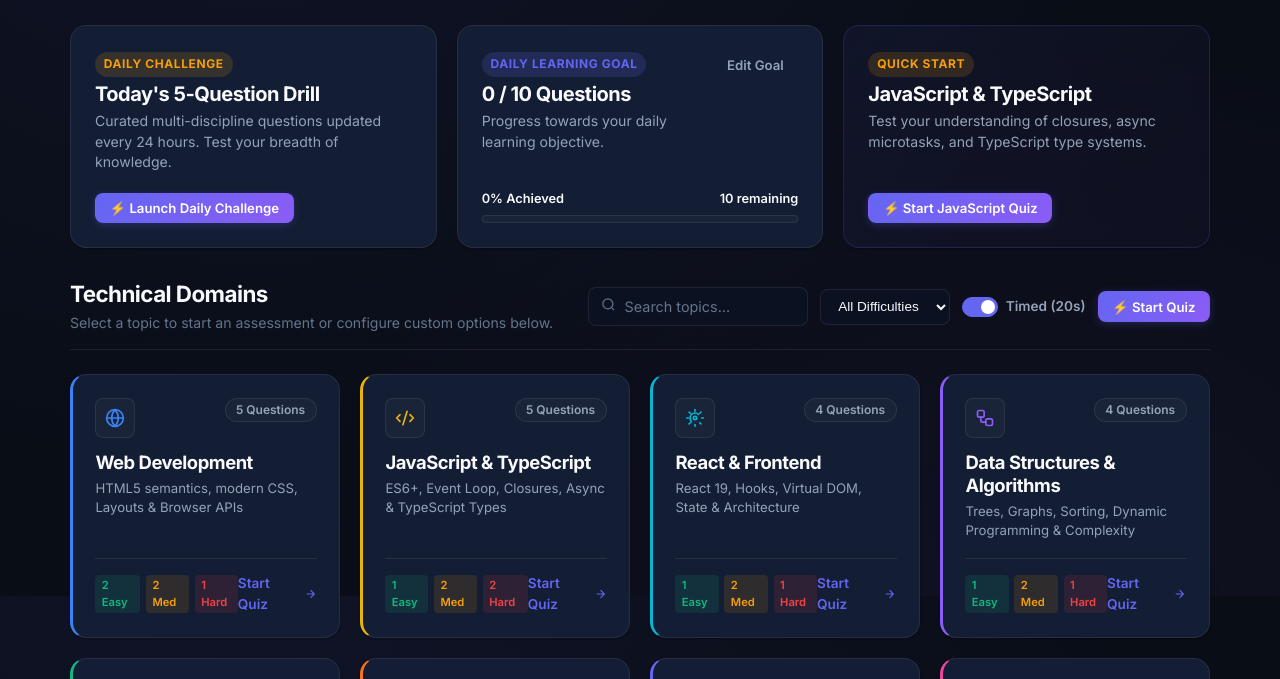
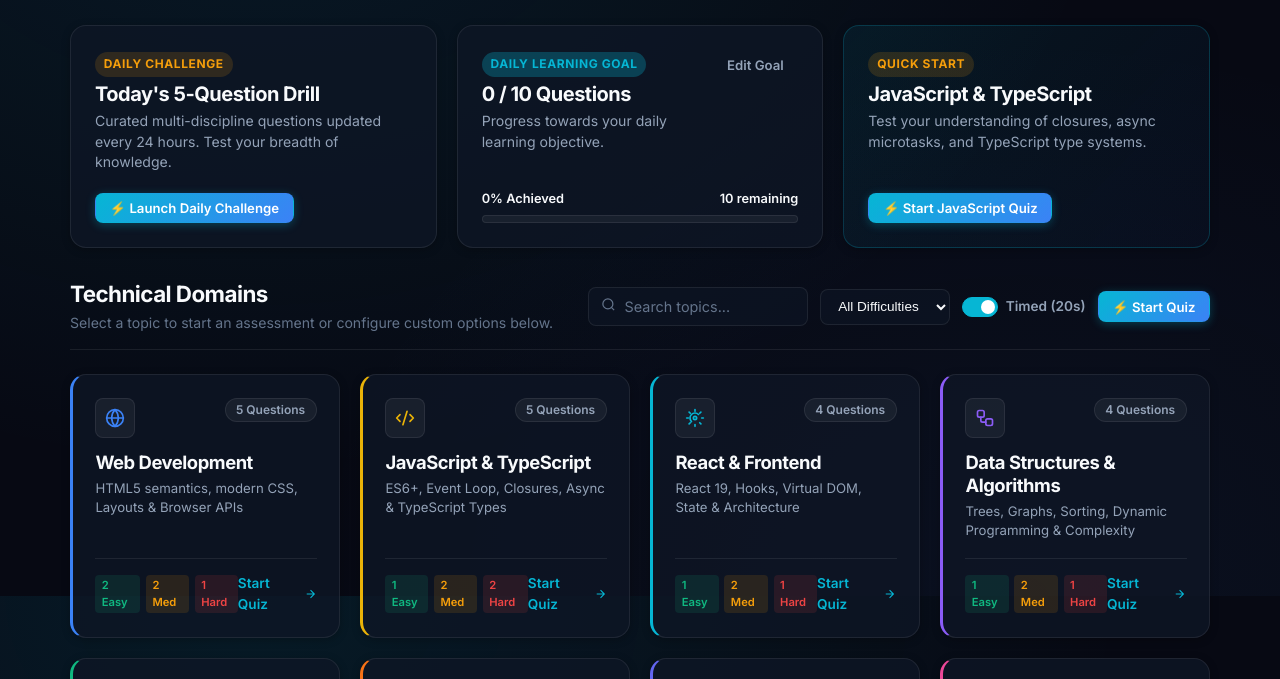
Before and after one commit to milind-T07/Interactive-Quiz-App, a plain HTML site: page index.html in a window 1280 px wide. Shown: the part 204-883 px from the top of the page. Drawn offline with Linux system fonts and the light colour scheme.

Commit message:
feat(theme): apply technical obsidian & electric cyan theme from DevExplorer

```diff
--- a/css/global.css
+++ b/css/global.css
@@ -11,14 +11,19 @@
 }
 
 :root {
-  /* Brand Accents */
-  --accent-primary: #6366f1;
-  --accent-primary-hover: #4f46e5;
+  /* Brand Accents (Technical Cyan & Electric Blue from DevExplorer) */
+  --accent-primary: #06b6d4;
+  --accent-primary-hover: #0891b2;
+  --accent-cyan: #06b6d4;
+  --accent-blue: #3b82f6;
+  --accent-sky: #38bdf8;
   --accent-purple: #8b5cf6;
   --accent-violet: #7c3aed;
-  --accent-glow: rgba(99, 102, 241, 0.18);
-  --gradient-brand: linear-gradient(135deg, #6366f1 0%, #8b5cf6 100%);
-  --gradient-glow: linear-gradient(135deg, rgba(99, 102, 241, 0.15) 0%, rgba(139, 92, 246, 0.05) 100%);
+  --accent-glow: rgba(6, 182, 212, 0.28);
+  --accent-subtle: rgba(6, 182, 212, 0.12);
+  --accent-border: rgba(6, 182, 212, 0.28);
+  --gradient-brand: linear-gradient(135deg, #06b6d4 0%, #3b82f6 100%);
+  --gradient-glow: linear-gradient(135deg, rgba(6, 182, 212, 0.18) 0%, rgba(59, 130, 246, 0.06) 100%);
 
   /* State Colors */
   --color-success: #10b981;
@@ -54,50 +59,56 @@
    DARK THEME (Default)
    -------------------------------------------- */
 [data-theme="dark"] {
-  --bg-base: #090d16;
-  --bg-surface: #0f172a;
-  --bg-card: #131d33;
-  --bg-card-hover: #172440;
-  --bg-input: #0b1120;
-  --bg-subtle: rgba(255, 255, 255, 0.03);
+  --bg-base: #070913;
+  --bg-main: #0b0f19;
+  --bg-surface: #0b0f19;
+  --bg-card: rgba(15, 22, 38, 0.78);
+  --bg-card-hover: rgba(22, 32, 54, 0.92);
+  --bg-card-solid: #0f1626;
+  --bg-input: rgba(13, 19, 33, 0.92);
+  --bg-subtle: rgba(255, 255, 255, 0.05);
 
   --border-subtle: rgba(255, 255, 255, 0.08);
-  --border-subtle-hover: rgba(255, 255, 255, 0.16);
-  --border-focus: rgba(99, 102, 241, 0.55);
+  --border-subtle-hover: rgba(6, 182, 212, 0.35);
+  --border-focus: rgba(6, 182, 212, 0.6);
 
   --text-primary: #f8fafc;
   --text-secondary: #94a3b8;
   --text-muted: #64748b;
+  --text-highlight: #38bdf8;
 
-  --shadow-sm: 0 1px 2px 0 rgba(0, 0, 0, 0.35);
-  --shadow-md: 0 4px 16px -2px rgba(0, 0, 0, 0.45);
-  --shadow-lg: 0 12px 30px -4px rgba(0, 0, 0, 0.6);
-  --shadow-glow: 0 0 24px -4px rgba(99, 102, 241, 0.25);
+  --shadow-sm: 0 2px 8px rgba(0, 0, 0, 0.25);
+  --shadow-md: 0 8px 24px -4px rgba(0, 0, 0, 0.45), 0 0 0 1px rgba(255, 255, 255, 0.06);
+  --shadow-lg: 0 16px 36px -8px rgba(0, 0, 0, 0.6);
+  --shadow-glow: 0 0 24px -4px rgba(6, 182, 212, 0.3);
 }
 
 /* --------------------------------------------
    LIGHT THEME (Refined, High Contrast)
    -------------------------------------------- */
 [data-theme="light"] {
-  --bg-base: #f8fafc;
+  --bg-base: #f1f5f9;
+  --bg-main: #f8fafc;
   --bg-surface: #ffffff;
-  --bg-card: #ffffff;
-  --bg-card-hover: #f8fafc;
+  --bg-card: rgba(255, 255, 255, 0.9);
+  --bg-card-hover: #ffffff;
+  --bg-card-solid: #ffffff;
   --bg-input: #ffffff;
-  --bg-subtle: rgba(0, 0, 0, 0.02);
+  --bg-subtle: rgba(15, 23, 42, 0.04);
 
-  --border-subtle: #e2e8f0;
-  --border-subtle-hover: #cbd5e1;
-  --border-focus: rgba(99, 102, 241, 0.45);
+  --border-subtle: rgba(15, 23, 42, 0.09);
+  --border-subtle-hover: rgba(6, 182, 212, 0.35);
+  --border-focus: rgba(6, 182, 212, 0.55);
 
   --text-primary: #0f172a;
   --text-secondary: #475569;
-  --text-muted: #94a3b8;
+  --text-muted: #64748b;
+  --text-highlight: #0284c7;
 
-  --shadow-sm: 0 1px 2px 0 rgba(0, 0, 0, 0.04);
-  --shadow-md: 0 4px 12px -2px rgba(0, 0, 0, 0.06);
-  --shadow-lg: 0 12px 28px -4px rgba(0, 0, 0, 0.08);
-  --shadow-glow: 0 0 20px -2px rgba(99, 102, 241, 0.12);
+  --shadow-sm: 0 2px 6px rgba(15, 23, 42, 0.06);
+  --shadow-md: 0 8px 24px -4px rgba(15, 23, 42, 0.08), 0 0 0 1px rgba(15, 23, 42, 0.06);
+  --shadow-lg: 0 16px 36px -8px rgba(15, 23, 42, 0.12);
+  --shadow-glow: 0 0 20px -2px rgba(6, 182, 212, 0.18);
 }
 
 /* --------------------------------------------
@@ -125,14 +136,14 @@ body {
 /* Subtle background illumination */
 [data-theme="dark"] body {
   background-image:
-    radial-gradient(ellipse at 20% 0%, rgba(99, 102, 241, 0.08) 0%, transparent 60%),
-    radial-gradient(ellipse at 80% 100%, rgba(139, 92, 246, 0.05) 0%, transparent 50%);
+    radial-gradient(ellipse at 20% 0%, rgba(6, 182, 212, 0.10) 0%, transparent 60%),
+    radial-gradient(ellipse at 80% 100%, rgba(59, 130, 246, 0.06) 0%, transparent 50%);
   background-attachment: fixed;
 }
 
 [data-theme="light"] body {
   background-image:
-    radial-gradient(ellipse at 50% 0%, rgba(99, 102, 241, 0.04) 0%, transparent 70%);
+    radial-gradient(ellipse at 50% 0%, rgba(6, 182, 212, 0.04) 0%, transparent 70%);
   background-attachment: fixed;
 }
 
@@ -190,6 +201,8 @@ code, kbd, pre {
   border: 1px solid var(--border-subtle);
   border-radius: var(--radius-lg);
   box-shadow: var(--shadow-sm);
+  backdrop-filter: blur(12px);
+  -webkit-backdrop-filter: blur(12px);
   transition: border-color var(--transition-fast), box-shadow var(--transition-fast), transform var(--transition-fast);
 }
 
@@ -229,11 +242,11 @@ code, kbd, pre {
 .btn-primary {
   background: var(--gradient-brand);
   color: #ffffff;
-  box-shadow: 0 2px 8px rgba(99, 102, 241, 0.25);
+  box-shadow: 0 2px 10px rgba(6, 182, 212, 0.3);
 }
 
 .btn-primary:hover:not(:disabled) {
-  box-shadow: 0 4px 14px rgba(99, 102, 241, 0.4);
+  box-shadow: 0 4px 16px rgba(6, 182, 212, 0.45);
   transform: translateY(-1px);
 }
 
--- a/css/style.css
+++ b/css/style.css
@@ -44,7 +44,7 @@
   border-radius: var(--radius-sm);
   background: var(--gradient-brand);
   color: #ffffff;
-  box-shadow: 0 2px 10px rgba(99, 102, 241, 0.3);
+  box-shadow: 0 2px 10px rgba(6, 182, 212, 0.35);
 }
 
 .brand-name {
@@ -85,9 +85,9 @@
 }
 
 .nav-tab-btn.active {
-  color: var(--accent-primary);
-  background: var(--accent-glow);
-  border-color: rgba(99, 102, 241, 0.25);
+  color: var(--text-highlight);
+  background: var(--accent-subtle);
+  border-color: var(--accent-border);
   font-weight: 600;
 }
 
@@ -201,9 +201,9 @@
 }
 
 .mobile-nav-tab.active {
-  color: var(--accent-primary);
-  background: var(--accent-glow);
-  border-color: rgba(99, 102, 241, 0.25);
+  color: var(--text-highlight);
+  background: var(--accent-subtle);
+  border-color: var(--accent-border);
   font-weight: 600;
 }
 
@@ -378,8 +378,8 @@
 
 /* Continue Practicing Section */
 .continue-card {
-  background: linear-gradient(135deg, rgba(99, 102, 241, 0.07) 0%, rgba(139, 92, 246, 0.03) 100%);
-  border: 1px solid rgba(99, 102, 241, 0.2);
+  background: linear-gradient(135deg, rgba(6, 182, 212, 0.08) 0%, rgba(59, 130, 246, 0.03) 100%);
+  border: 1px solid rgba(6, 182, 212, 0.22);
 }
 
 /* Topic Catalog Toolbar */
@@ -909,7 +909,7 @@
   padding: 1.25rem;
   border-radius: var(--radius-md);
   background: var(--accent-glow);
-  border: 1px solid rgba(99, 102, 241, 0.3);
+  border: 1px solid rgba(6, 182, 212, 0.3);
   margin-bottom: 1.75rem;
   animation: fadeIn 0.25s ease;
 }
@@ -1204,7 +1204,7 @@
   max-width: 28px;
   min-height: 4px;
   background: var(--accent-glow);
-  border: 1px solid rgba(99, 102, 241, 0.3);
+  border: 1px solid rgba(6, 182, 212, 0.3);
   border-radius: var(--radius-xs);
   transition: height var(--transition-normal), background-color var(--transition-fast);
 }
@@ -1281,8 +1281,8 @@
 
 .achievement-card.unlocked {
   opacity: 1;
-  border-color: rgba(99, 102, 241, 0.3);
-  background: linear-gradient(135deg, rgba(99, 102, 241, 0.05) 0%, transparent 100%);
+  border-color: rgba(6, 182, 212, 0.3);
+  background: linear-gradient(135deg, rgba(6, 182, 212, 0.06) 0%, transparent 100%);
 }
 
 .achievement-icon {
@@ -1301,7 +1301,7 @@
 .achievement-card.unlocked .achievement-icon {
   background: var(--accent-glow);
   color: var(--accent-primary);
-  border-color: rgba(99, 102, 241, 0.3);
+  border-color: rgba(6, 182, 212, 0.3);
 }
 
 .achievement-info h4 {
--- a/index.html
+++ b/index.html
@@ -5,7 +5,7 @@
   <meta name="viewport" content="width=device-width, initial-scale=1.0" />
   <title>QuizePro — Developer Learning Platform</title>
   <meta name="description" content="QuizePro is a modern interactive learning platform for developers to practice technical concepts, algorithms, frameworks, and track learning progress." />
-  <meta name="theme-color" content="#090d16" />
+  <meta name="theme-color" content="#070913" />
 
   <!-- Google Fonts: Inter & JetBrains Mono -->
   <link rel="preconnect" href="https://fonts.googleapis.com" />
--- a/js/confetti.js
+++ b/js/confetti.js
@@ -35,7 +35,7 @@ const Confetti = (function () {
   window.addEventListener("resize", resizeCanvas);
 
   function createParticle() {
-    const colors = ["#6366f1", "#a855f7", "#ec4899", "#3b82f6", "#10b981", "#f59e0b", "#ef4444"];
+    const colors = ["#06b6d4", "#38bdf8", "#3b82f6", "#10b981", "#f59e0b", "#ec4899", "#8b5cf6"];
     return {
       x: Math.random() * (canvas ? canvas.width : window.innerWidth),
       y: Math.random() * (canvas ? canvas.height : window.innerHeight) - (canvas ? canvas.height : window.innerHeight),
--- a/js/theme.js
+++ b/js/theme.js
@@ -16,7 +16,7 @@ const ThemeManager = (function () {
     // Update meta theme-color for mobile browsers
     const metaTheme = document.querySelector('meta[name="theme-color"]');
     if (metaTheme) {
-      metaTheme.setAttribute("content", theme === "dark" ? "#090d16" : "#f8fafc");
+      metaTheme.setAttribute("content", theme === "dark" ? "#070913" : "#f8fafc");
     }
 
     // Trigger icon update in UI
```
Also changed, not shown: README.md.
